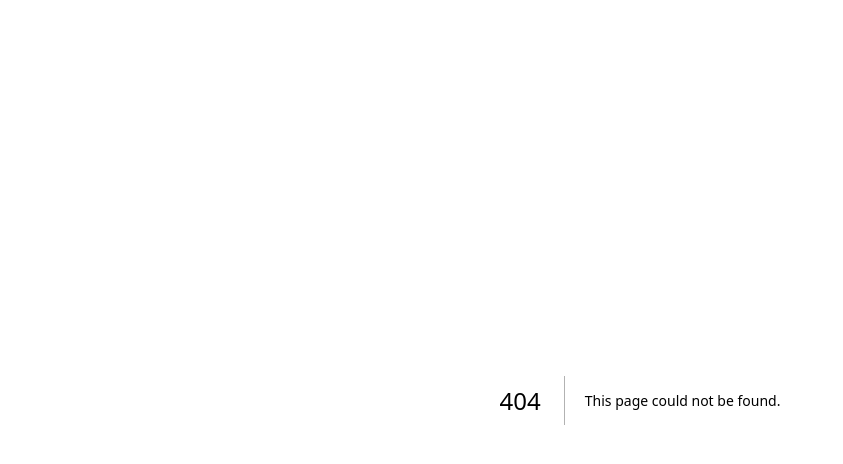
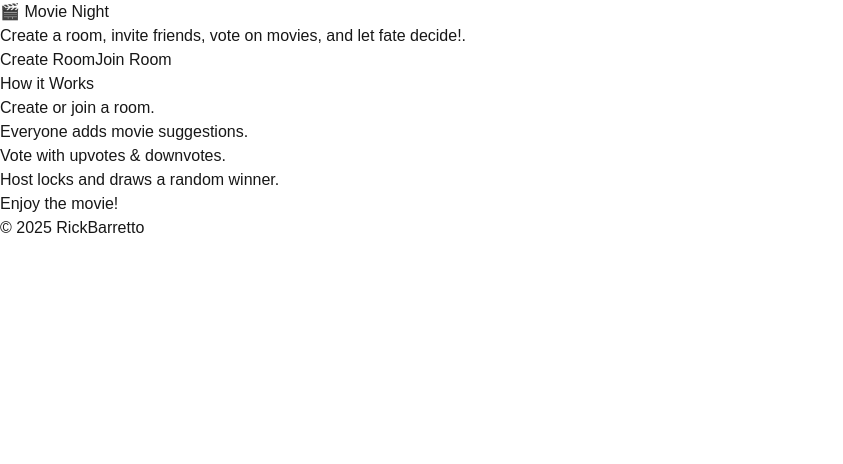
Before and after one commit to RickBarretto/movie-night, a Next.js app in the folder frontend/: page /Home in a window 1280 px wide. Before the commit this address had no page. Shown: the top 464 px of the page, without its empty margins (0-843 px from the left). Built offline with nearby package versions, Linux system fonts and the light colour scheme.

Commit message:
Feature: Add initial page components

```diff
--- /dev/null
+++ b/frontend/src/pages/Home.tsx
@@ -0,0 +1,46 @@
+
+
+export default function Home() {
+  return (
+    <main>
+      <Header />
+      <div>
+        <button>Create Room</button>
+        <button>Join Room</button>
+      </div>
+      <Explanation />
+      <Footer />
+    </main>
+  );
+}
+
+function Header() {
+  return (
+    <header>
+      <h1>🎬 Movie Night</h1>
+      <p>
+        Create a room, invite friends, vote on movies,
+        and let fate decide!.
+      </p>
+    </header>
+  );
+}
+
+function Explanation() {
+  return (
+    <article>
+      <h2>How it Works</h2>
+      <ul>
+        <li>Create or join a room.</li>
+        <li>Everyone adds movie suggestions.</li>
+        <li>Vote with upvotes &amp; downvotes.</li>
+        <li>Host locks and draws a random winner.</li>
+        <li>Enjoy the movie!</li>
+      </ul>
+    </article>
+  )
+}
+
+function Footer() {
+    return <p>© 2025 RickBarretto</p>;
+}
--- /dev/null
+++ b/frontend/src/pages/Room.tsx
@@ -0,0 +1,104 @@
+
+
+export default function HostRoom() {
+  return (
+    <main>
+    </main>
+  )
+}
+
+function RoomDetails({ name, host }:
+  { name: string, host: boolean }
+) {
+  return (
+    <div>
+      <div>
+        <h2>Movie Night ROom</h2>
+        {(host)? <button>Leave</button> : <span></span> }
+      </div>
+      <section>
+        <span>{name} <Role role={host ? 'Host' : 'Guest'} /></span>
+      </section>
+    </div>
+  );
+}
+
+function ExitRoom() {
+  return (
+    <button>Leave</button>
+  );
+}
+
+function HostName({ name }: { name: string }) {
+  return (
+    <span>{name}<span className="role">Host</span></span>
+  );
+}
+
+function GuestName({ name }: { name: string }) {
+  return (
+    <span>{name}</span>
+  );
+}
+
+function HostControls() {
+  return (
+    <section className="host-controls">
+      <h2>Host Controls</h2>
+      <button>Finish &amp; Draw Winner</button>
+      <span>
+        Lock the room and automatically draw a random winner.
+        You must finish the room before you can leave.
+      </span>
+    </section>
+  );
+}
+
+function AddMovieForm() {
+  <section>
+    <h2>Add a Movie</h2>
+    <form>
+      <label htmlFor="movie-title">Movie Title*</label>
+      <input id="movie-title" type="text" />
+      <label htmlFor="movie-year">Year (Optional)</label>
+      <input id="movie-year" type="number" />
+      <button type="submit">Add Movie</button>
+      <button type="button">Cancel</button>
+    </form>
+  </section>
+}
+
+type Movie = {
+  title: string
+  year: number
+  creator: string
+}
+
+function MovieCard({ movie }: { movie: Movie }) {
+  return (
+    <li key={movie.id}>
+      <div className="movie-details">
+        <h3>{movie.title}</h3>
+        <div>
+          <span>{movie.year}</span>
+          <span>{movie.creator}</span>
+        </div>
+      </div>
+    </li>
+  );
+}
+
+function MovieList({ movies }:
+  { movies: Movie[] }
+) {
+  return (
+    <section>
+      <h2>Movies ({ movies.length })</h2>
+      <ul>
+        {movies.map((movie) => (
+          <MovieCard movie={movie} />
+        ))}
+      </ul>
+    </section>
+  );
+}
--- /dev/null
+++ b/frontend/src/pages/RoomCreation.tsx
@@ -0,0 +1,38 @@
+
+
+export default function RoomCreation() {
+  return (
+    <main>
+      <BackButton />
+      <CreationForm />
+    </main>
+  )
+}
+
+function BackButton() {
+  return (
+    <button onClick={() => history.back()}>Back</button>
+  )
+}
+
+function CreationForm() {
+  return (
+    <section>
+      <h1>Create a Room</h1>
+      <form>
+        <label htmlFor="username">Your name:</label>
+        <input type="text" id="username" name="username" />
+        <button type="submit">Create Room</button>
+      </form>
+      <section>
+        <p>
+          <b>Note:</b>
+          After creating the room, you'll receive a unique room code
+          to share with your friends.
+          As the host, you'll have control to finish the voting and
+          draw the winning movie.
+        </p>
+      </section>
+    </section>
+  )
+}
```
Also changed, not shown: frontend/src/pages/JoinRoom.tsx (added).
